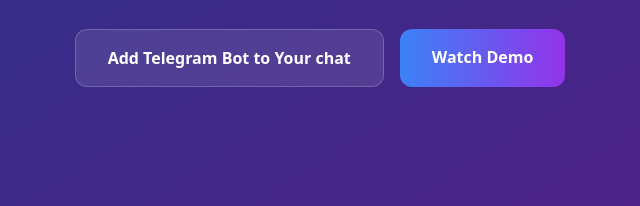
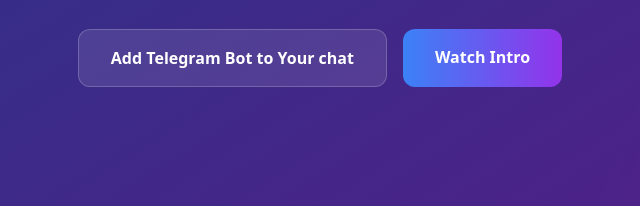
Before and after one commit to abrarhussainbeigh/DL, a plain HTML site: page index.html in a window 1280 px wide. Shown: the part 478-684 px from the top of the page, 320-960 px from the left. Drawn offline with nearby package versions, Linux system fonts and the light colour scheme.

Commit message:
Update index.html

```diff
--- a/index.html
+++ b/index.html
@@ -124,11 +124,11 @@
             </p>
 
                 <div class="flex flex-col sm:flex-row  justify-center space-y-4 sm:space-y-0 sm:space-x-4">
-                <a onclick="showNotification('Will be available soon 😍', 'success')" class="bg-white/10 hover:bg-white/20 border border-white/20 px-8 py-4 rounded-xl font-semibold transition-all duration-300 hover:scale-105">
+                <a href="https://t.me/DeviceLinker_bot" class="bg-white/10 hover:bg-white/20 border border-white/20 px-8 py-4 rounded-xl font-semibold transition-all duration-300 hover:scale-105">
                  Add Telegram Bot to Your chat
                 </a>
                 <a onclick="playDemo()" class="bg-gradient-to-r from-blue-500 to-purple-600 hover:from-blue-600 hover:to-purple-700 px-8 py-4 rounded-xl font-semibold transition-all duration-300 hover:scale-105">
-                    Watch Demo
+                    Watch Intro
                 </a>
             </div>
         </div>
```
